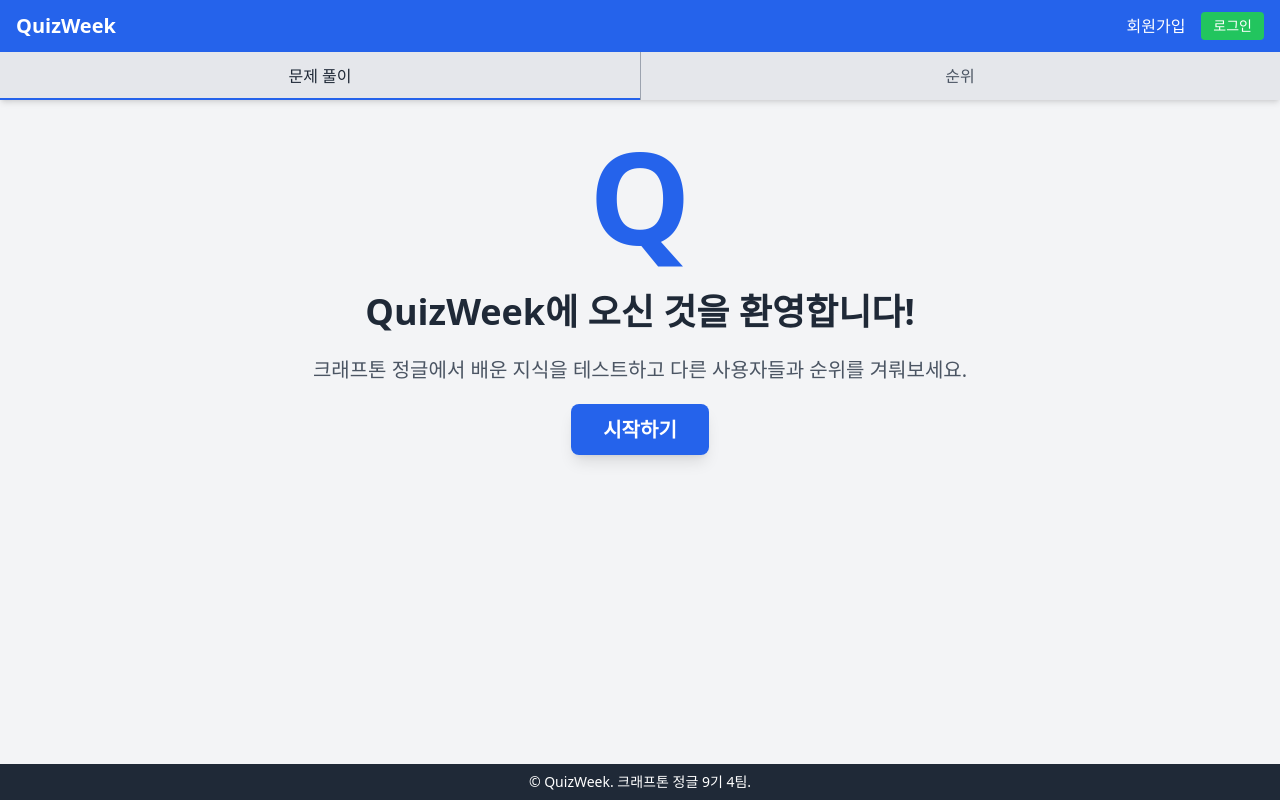
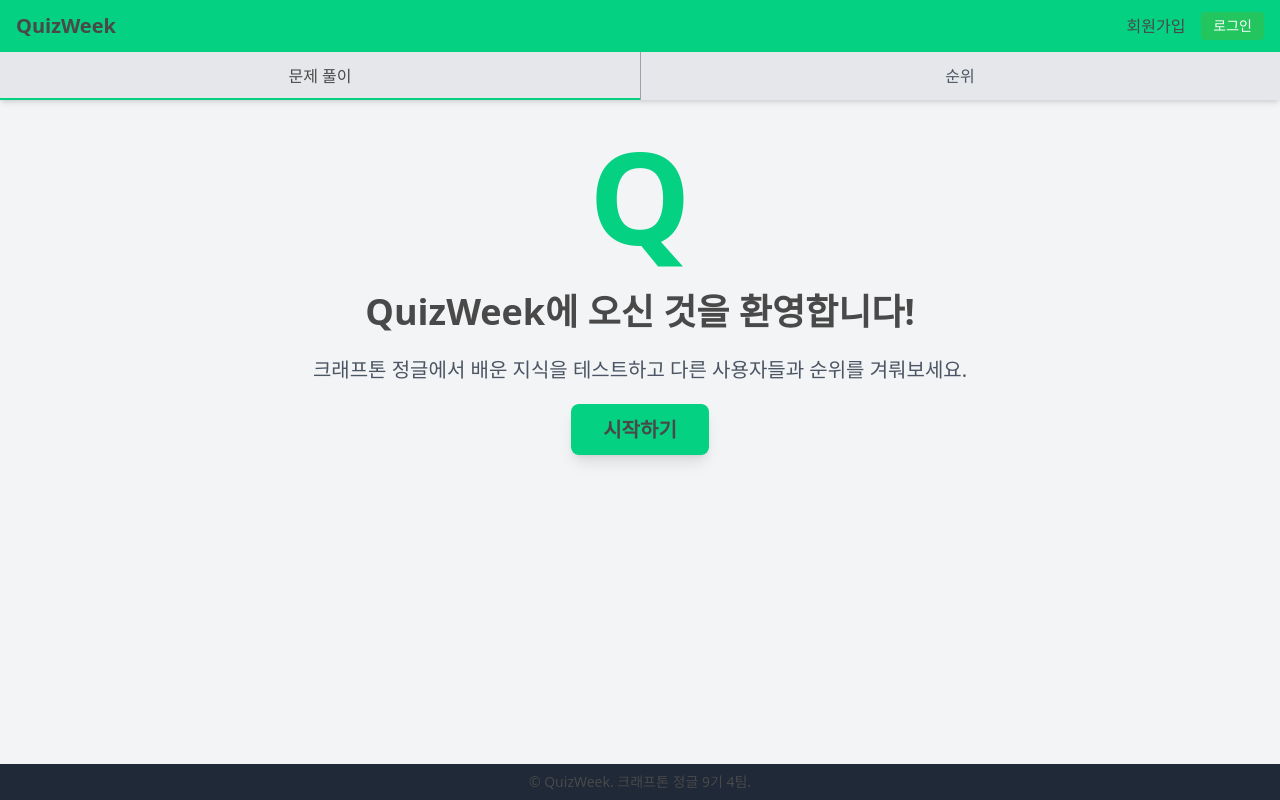
Before and after one commit to plan6062/qrafton, a Flask app: template templates/main.html in a window 1280 px wide. Run offline with Flask 3, Linux system fonts and the light colour scheme; the template is opened without the code that fills it, so the values that code supplies are empty; some libraries are stand-ins or nearby versions; some web fonts are replaced.

Commit message:
feat : 메인 색상 변경
크래프톤 로고 색상으로 메인 색상 변경

```diff
--- a/templates/main.html
+++ b/templates/main.html
@@ -9,6 +9,20 @@
 
     <!-- Tailwind CSS -->
     <script src="https://cdn.tailwindcss.com"></script>
+
+    <!-- 사용자 정의 색상 추가 -->
+    <script>
+      tailwind.config = {
+        theme: {
+          extend: {
+            colors: {
+              'primary': '#05D182',
+              'text-dark': '#494949',
+            }
+          }
+        }
+      }
+    </script>
 
     <!-- JS -->
     <script src="https://code.jquery.com/jquery-3.5.1.min.js"></script>
@@ -33,13 +47,13 @@
         function switchTab(tabId) {
           // 모든 탭 비활성화
           tabButtons.forEach((button) => {
-            button.classList.remove("text-gray-800");
+            button.classList.remove("text-text-dark");
             button.classList.add("text-gray-600");
           });
 
           // 모든 탭 인디케이터 비활성화
           tabIndicators.forEach((indicator) => {
-            indicator.classList.remove("bg-blue-600");
+            indicator.classList.remove("bg-primary");
             indicator.classList.add("bg-transparent");
           });
 
@@ -54,7 +68,7 @@
             .classList.remove("text-gray-600");
           document
             .getElementById("tab-" + tabId)
-            .classList.add("text-gray-800");
+            .classList.add("text-text-dark");
 
           // 선택한 탭의 인디케이터 활성화
           document
@@ -64,7 +78,7 @@
           document
             .getElementById("tab-" + tabId)
             .querySelector(".tab-indicator")
-            .classList.add("bg-blue-600");
+            .classList.add("bg-primary");
 
           // 선택한 컨텐츠 표시
           document
@@ -90,25 +104,25 @@
       });
     </script>
     <!-- 네비게이션 바 -->
-    <nav class="bg-blue-600 text-white shadow-lg">
+    <nav class="bg-primary text-text-dark shadow-lg">
       <div class="container mx-auto px-4 py-3">
         <div class="flex justify-between items-center">
           <div class="text-xl font-bold">QuizWeek</div>
           <div class="space-x-4 flex items-center">
             {% if nickname %}
-            <span class="text-blue-200 mr-2">{{ nickname }}님 환영합니다</span>
+            <span class="text-gray-700 mr-2">{{ nickname }}님 환영합니다</span>
             <a
               href="/"
-              class="bg-red-500 hover:bg-red-600 px-3 py-1 rounded text-sm"
+              class="bg-red-500 hover:bg-red-600 px-3 py-1 rounded text-white text-sm"
               >로그아웃</a
             >
             {% else %}
-            <a href="/register" class="hover:text-blue-200 font-medium"
+            <a href="/register" class="hover:text-gray-700 font-medium"
               >회원가입</a
             >
             <a
               href="/"
-              class="bg-green-500 hover:bg-green-600 px-3 py-1 rounded text-sm"
+              class="bg-green-500 hover:bg-green-600 px-3 py-1 rounded text-white text-sm"
               >로그인</a
             >
             {% endif %}
@@ -127,11 +141,11 @@
           ></div>
           <button
             id="tab-home"
-            class="w-1/2 py-3 font-medium text-gray-800 focus:outline-none tab-button text-center relative"
+            class="w-1/2 py-3 font-medium text-text-dark focus:outline-none tab-button text-center relative"
           >
             문제 풀이
             <div
-              class="absolute bottom-0 left-0 w-full h-0.5 bg-blue-600 tab-indicator"
+              class="absolute bottom-0 left-0 w-full h-0.5 bg-primary tab-indicator"
             ></div>
           </button>
           <button
@@ -152,9 +166,9 @@
       <!-- 홈 탭 콘텐츠 -->
       <div id="content-home" class="tab-content max-w-2xl mx-auto text-center">
         <!-- 로고 또는 큰 Q -->
-        <div class="text-9xl font-bold text-blue-600 mb-8">Q</div>
+        <div class="text-9xl font-bold text-primary mb-8">Q</div>
 
-        <h1 class="text-4xl font-bold text-gray-800 mb-6">
+        <h1 class="text-4xl font-bold text-text-dark mb-6">
           QuizWeek에 오신 것을 환영합니다!
         </h1>
 
@@ -166,7 +180,7 @@
         <!-- 시작하기 버튼 -->
         <a
           href="/quiz/start"
-          class="bg-blue-600 hover:bg-blue-700 text-white font-bold py-3 px-8 rounded-lg text-xl shadow-lg transition duration-300"
+          class="bg-primary hover:bg-green-600 text-text-dark font-bold py-3 px-8 rounded-lg text-xl shadow-lg transition duration-300"
         >
           시작하기
         </a>
@@ -174,11 +188,11 @@
 
       <!-- 순위 탭 콘텐츠 -->
       <div id="content-ranking" class="tab-content max-w-4xl mx-auto hidden">
-        <h2 class="text-3xl font-bold text-center text-gray-800 mb-6">
+        <h2 class="text-3xl font-bold text-center text-text-dark mb-6">
           크래프톤 랭킹
         </h2>
         {% if rank_position %}
-        <p class="text-center text-blue-600 font-semibold my-4">
+        <p class="text-center text-primary font-semibold my-4">
           당신의 현재 순위는 <strong>{{ rank_position }}등</strong> 입니다!
         </p>
         {% endif %}
@@ -211,7 +225,7 @@
     </div>
 
     <!-- 푸터 -->
-    <footer class="bg-gray-800 text-white py-2 fixed bottom-0 w-full">
+    <footer class="bg-gray-800 text-text-dark py-2 fixed bottom-0 w-full">
       <div class="container mx-auto px-4 text-center">
         <p class="text-sm">&copy; QuizWeek. 크래프톤 정글 9기 4팀.</p>
       </div>
```
